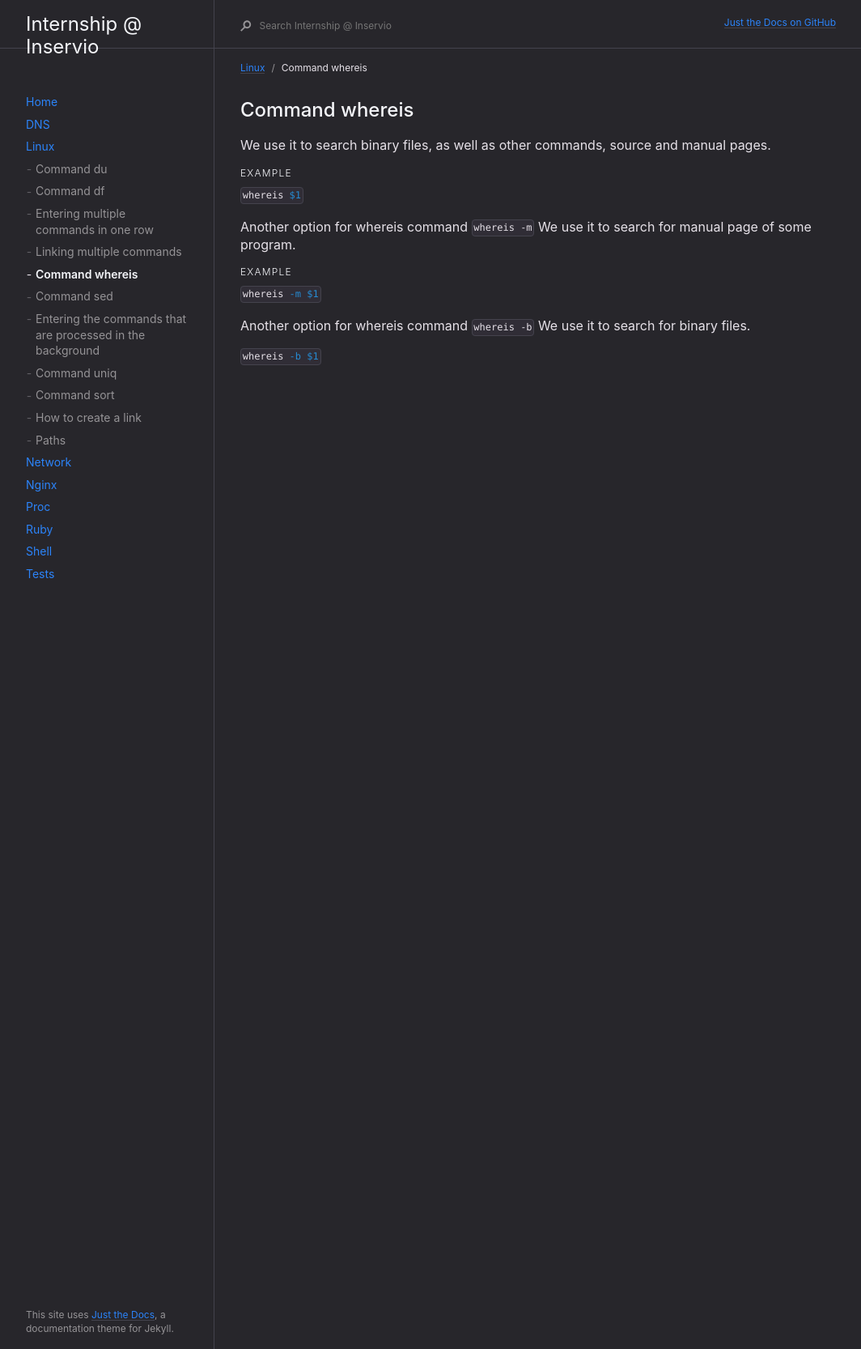
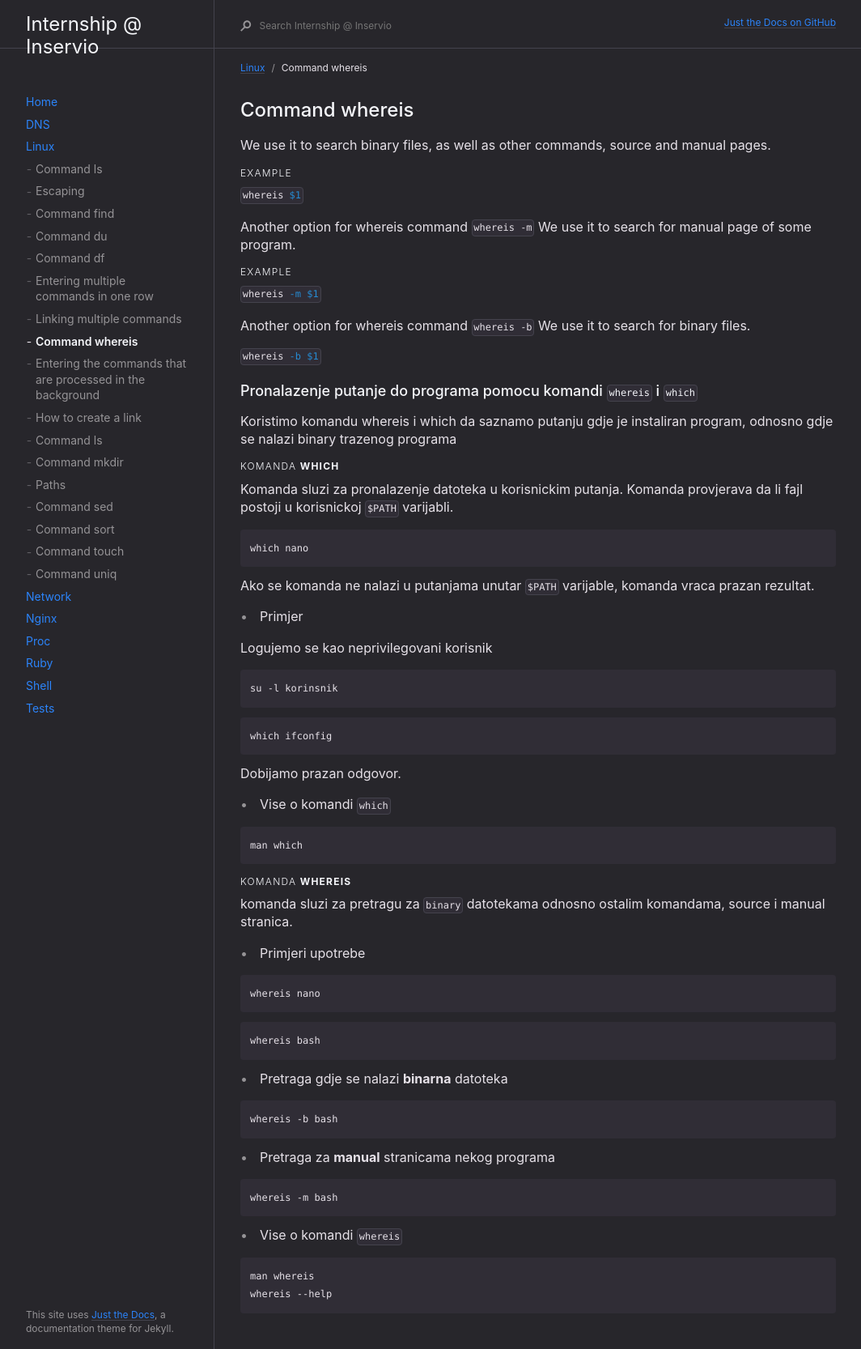
Before and after one commit to inservio/internship, a Jekyll site: the page built from docs/linux/how-to-locate-programs.md, in a window 1280 px wide. Shown: the whole page at 81% size, without its empty margins (91-1155 px from the left). Built offline with Jekyll 4.4.1, drawn with Linux system fonts in a browser that asks for light colours.

Commit message:
adding new commands

`````diff
--- a/docs/linux/how-to-locate-programs.md
+++ b/docs/linux/how-to-locate-programs.md
@@ -30,3 +30,74 @@ We use it to search for binary files.
 {% highlight bash %}
 whereis -b $1
 {% endhighlight bash %}
+
+
+### Pronalazenje putanje do programa pomocu komandi `whereis` i `which`
+
+
+Koristimo komandu whereis i which da saznamo putanju gdje je instaliran program, odnosno gdje se nalazi binary trazenog programa
+
+#### Komanda **which**
+
+Komanda sluzi za pronalazenje datoteka u korisnickim putanja. Komanda provjerava da li fajl postoji u korisnickoj `$PATH` varijabli.
+
+```
+which nano
+```
+
+Ako se komanda ne nalazi u putanjama unutar `$PATH` varijable, komanda vraca prazan rezultat.
+
+* Primjer
+
+Logujemo se kao neprivilegovani korisnik
+
+````
+su -l korinsnik
+````
+
+````
+which ifconfig
+````
+
+Dobijamo prazan odgovor.
+
+* Vise o komandi `which`
+
+````
+man which
+````
+
+
+#### Komanda **whereis**
+
+komanda sluzi za pretragu za `binary` datotekama odnosno ostalim komandama, source i manual stranica.
+
+* Primjeri upotrebe
+
+```
+whereis nano
+```
+
+```
+whereis bash
+```
+
+
+* Pretraga gdje se nalazi **binarna** datoteka
+
+````
+whereis -b bash
+````
+
+* Pretraga za **manual** stranicama nekog programa
+
+````
+whereis -m bash
+````
+
+* Vise o komandi `whereis`
+
+````
+man whereis
+whereis --help
+````
`````
Also changed, not shown: docs/linux/cd.md (added, +53 -0 lines), docs/linux/escaping.md (added, +12 -0 lines), docs/linux/find.md (added, +41 -0 lines), docs/linux/ls.md (added, +73 -0 lines), docs/linux/mkdir.md (added, +26 -0 lines), docs/linux/touch.md (added, +16 -0 lines), docs/shell/if-then-else-command.md (+4 -4 lines), docs/shell/making-decisions-in-shell-programs.md (+3 -3 lines), docs/linux/sed.md (renamed from docs/linux/how-to-perform-stream-editor-functions.md), docs/linux/sort.md (renamed from docs/linux/how-to-sort-or-merge-records-of-text-and-binary-files.md), docs/linux/uniq.md (renamed from docs/linux/how-to-report-or-filter-out-repeated-lines-in-a-file.md).
